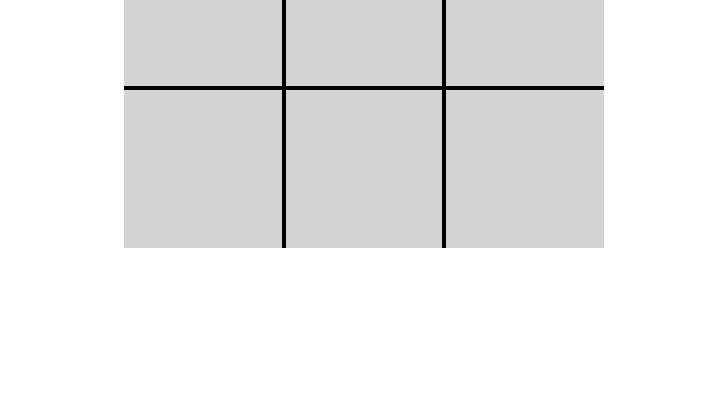
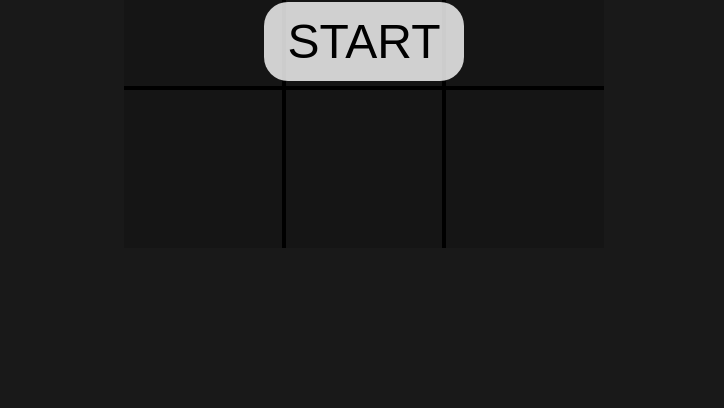
Before and after one commit to mejroslav/Tic-Tac-Toe, a plain HTML site: page index.html in a window 1280 px wide. Shown: the part 392-800 px from the top of the page, without its empty margins (276-1000 px from the left). Drawn offline with Linux system fonts and the light colour scheme.

Commit message:
feat: intro screen shows up

```diff
--- a/index.html
+++ b/index.html
@@ -11,6 +11,10 @@
 
 
 <body>
+    <div id="introMessage" class="intro-message">
+        <div data-info-message-text>Vítej u klasických piškvorek!</div>
+        <button id="start-btn">START</button>
+    </div>
     <div class="board" id="board">
         <div class="cell" data-cell></div>
         <div class="cell" data-cell></div>
--- a/script.js
+++ b/script.js
@@ -4,6 +4,10 @@ let circleTurn;
 
 const cellElements = document.querySelectorAll("[data-cell]");
 const board = document.getElementById("board");
+
+const introMessageScreen = document.querySelector("#introMessage");
+const startButton = document.getElementById("start-btn");
+
 const winningMessageTextElement = document.querySelector(
   "[data-winning-message-text]"
 );
@@ -27,7 +31,10 @@ const WINNING_COMBINATIONS = [
 main();
 
 function main() {
-  startGame();
+  startButton.addEventListener("click", (e) => {
+    introMessageScreen.classList.add("hide");
+    startGame();
+  });
 }
 
 function startGame() {
@@ -49,10 +56,10 @@ function handleClick(e) {
   // placeMark
   placeMark(cell, currentClass);
   if (checkWin(currentClass)) {
-    console.log(`${currentClass} wins!`);
+    console.log(`${currentClass} vyhrává!`);
     endGame({ draw: false });
   } else if (isDraw()) {
-    console.log("It's a draw!");
+    console.log("Remíza!");
     endGame({ draw: true });
   }
   // switch turns
--- a/style.css
+++ b/style.css
@@ -131,6 +131,43 @@ so
   background-color: lightgrey;
 }
 
+/* Intro message */
+
+.intro-message {
+    position: fixed;
+    top: 0;
+    left: 0;
+    right: 0;
+    bottom: 0;
+
+    background-color: rgba(0, 0, 0, 0.9);
+    color: rgba(255, 255, 255, 0.80);
+    font-size: 3.4rem;
+
+    display: flex;
+    flex-direction: column;
+    justify-content: center;
+    align-items: center;
+}
+
+.intro-message button {
+    padding: 0.25em 0.5em;
+    margin: 0.25em 0.5em;
+
+    font-size: 3rem;
+    background-color: rgba(255, 255, 255, 0.80);
+    border: none;
+    border-radius: 0.5em;
+    cursor: pointer;
+}
+
+.intro-message button:hover {
+    background-color: transparent;
+    color: rgba(255, 255, 255, 0.80);
+}
+
+/* Winning message */
+
 .winning-message {
     position: fixed;
     top: 0;
@@ -149,12 +186,15 @@ so
 }
 
 .winning-message button {
+    padding: 0.25em 0.5em;
+    margin: 0.25em 0.5em;
+
     font-size: 3rem;
+
     background-color: rgba(255, 255, 255, 0.80);
     border: none;
-    padding: 0.25em 0.5em;
+    border-radius: 0.5em;
     cursor: pointer;
-    border-radius: 0.5em;
 }
 
 .winning-message button:hover {
```
